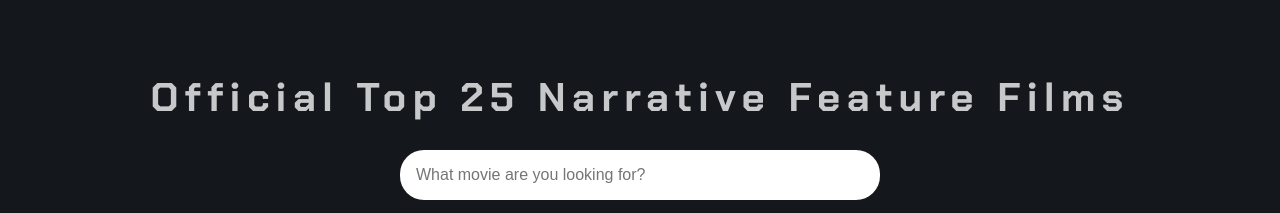
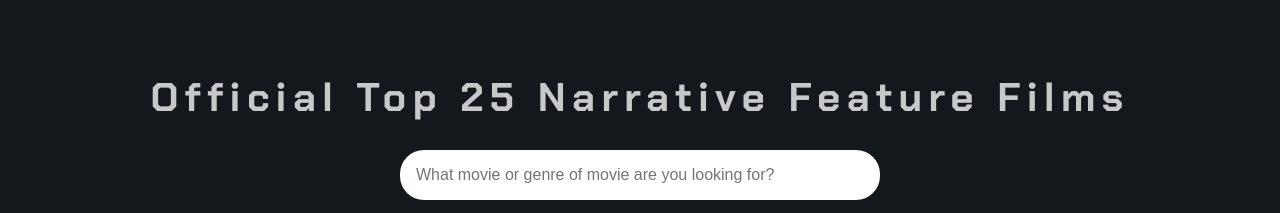
Before and after one commit to felipter/25films, a plain HTML site: page index.html in a window 1280 px wide. Shown: the top 213 px of the page. Drawn offline with Linux system fonts and the light colour scheme.

Commit message:
Update index.html

```diff
--- a/index.html
+++ b/index.html
@@ -12,7 +12,7 @@
     </header>
     <main>
         <section>
-        <input type="text" placeholder="What movie are you looking for?">
+        <input type="text" placeholder="What movie or genre of movie are you looking for?" id="campo-pesquisa">
         <button onclick="pesquisar()">Search</button>
     </section>
     <section class="resultados-pesquisa" id="resultados-pesquisa">
```
